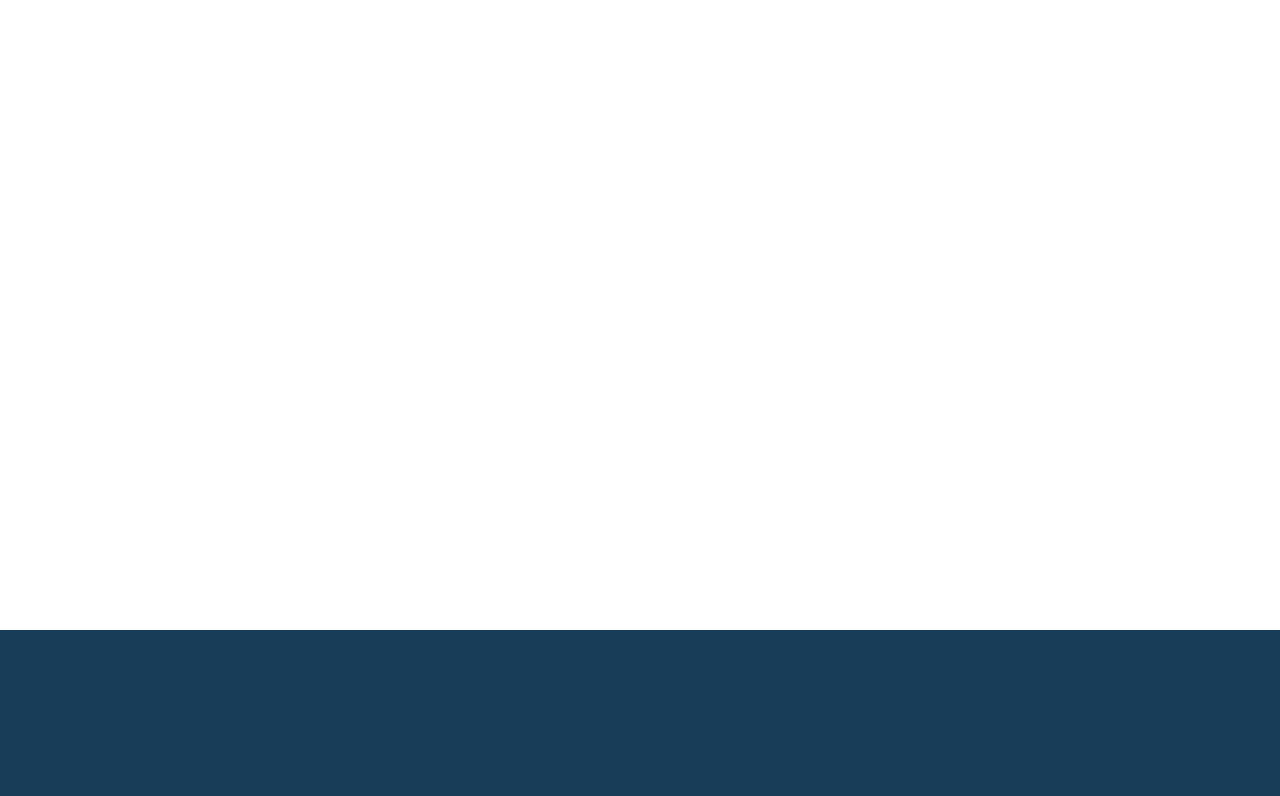
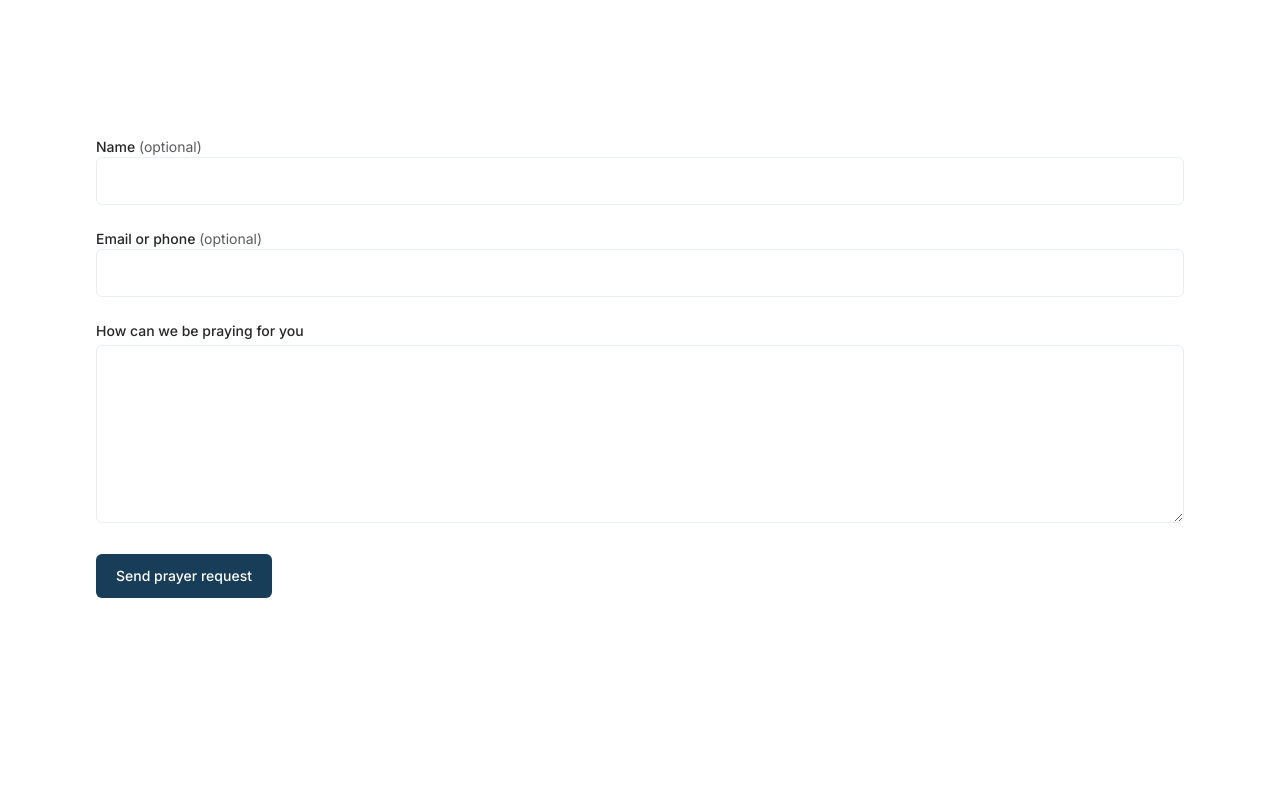
Before and after one commit to aidenkiefer/thrive, a Next.js app: page /get-connected in a window 1280 px wide. Shown: the part 1500-2296 px from the top of the page. Built offline with nearby package versions, Linux system fonts and the light colour scheme.

Commit message:
feat(ops): document seed state and add public prayer form

```diff
--- a/content/pages/get-connected.mdx
+++ b/content/pages/get-connected.mdx
@@ -39,6 +39,15 @@ description: Find a group, pre-register your kids, or let us know if you have an
   </PendingNote>
 </Band>
 
+<Band tone="white" id="prayer">
+  <SectionIntro
+    eyebrow="Prayer"
+    title="Request prayer"
+    lead="Share your request with us. Your name and contact information are optional."
+  />
+  <PrayerForm />
+</Band>
+
 {/* Source: site-info.ts (audited Google Maps embed from the live /im-new/ page) */}
 <Band tone="white" prose={false} id="map">
   <SectionIntro title="Find us" />
--- a/next.config.ts
+++ b/next.config.ts
@@ -29,7 +29,7 @@ const nextConfig: NextConfig = {
       { source: '/teaching', destination: '/sermons', permanent: true },
       { source: '/upcoming-events/:slug', destination: '/events/:slug', permanent: true },
       { source: '/kids', destination: '/kids-youth', permanent: true },
-      { source: '/prayer', destination: '/get-connected', statusCode: 302 },
+      { source: '/prayer', destination: '/get-connected#prayer', statusCode: 302 },
       { source: '/expresso', destination: '/plan-a-visit#services', statusCode: 301 },
       { source: '/volunteering', destination: '/get-connected', statusCode: 302 },
       { source: '/series/:slug', destination: '/sermons/series/:slug', permanent: true },
--- a/src/components/content/mdx-components.tsx
+++ b/src/components/content/mdx-components.tsx
@@ -14,6 +14,7 @@ import { SectionIntro } from './SectionIntro'
 import { Step, StepList } from './StepList'
 import * as Icons from './icons'
 import { NewsletterSignup } from '@/components/forms/NewsletterSignup'
+import { PrayerForm } from '@/components/forms/PrayerForm'
 
 function SmartLink({ href = '', children, ...rest }: ComponentProps<'a'>) {
   if (href.startsWith('/') || href.startsWith('#')) {
@@ -53,5 +54,6 @@ export const mdxComponents = {
   CtaBand,
   Button,
   NewsletterSignup,
+  PrayerForm,
   ...Icons,
 }
--- /dev/null
+++ b/src/components/forms/PrayerForm.tsx
@@ -0,0 +1,148 @@
+'use client'
+
+import { useId, useState, type FormEvent } from 'react'
+import { Button, Input } from '@/components/ui'
+import type { FormResult } from './types'
+
+type Status =
+  | { kind: 'idle' }
+  | { kind: 'submitting' }
+  | { kind: 'sent' }
+  | { kind: 'invalid'; fieldErrors: Record<string, string> }
+  | { kind: 'unavailable' }
+  | { kind: 'network' }
+
+const fieldClass =
+  'mt-1 w-full rounded-md border border-brand-100 bg-neutral-0 px-4 py-2.5 text-neutral-950 placeholder:text-neutral-600 focus-visible:border-brand-600 focus-visible:outline-none focus-visible:ring-2 focus-visible:ring-brand-600 focus-visible:ring-offset-2'
+const labelClass = 'block text-sm font-medium text-neutral-800'
+const errorClass = 'mt-1 text-sm text-red-800'
+
+function readResult(payload: unknown): FormResult | null {
+  if (!payload || typeof payload !== 'object' || Array.isArray(payload)) return null
+  const status = (payload as { status?: unknown }).status
+  if (status === 'sent' || status === 'unavailable') return { status }
+  if (status === 'invalid') {
+    const fieldErrors = (payload as { fieldErrors?: unknown }).fieldErrors
+    if (!fieldErrors || typeof fieldErrors !== 'object' || Array.isArray(fieldErrors)) {
+      return { status: 'invalid', fieldErrors: { form: 'Please check the form and try again.' } }
+    }
+    const cleaned: Record<string, string> = {}
+    for (const [key, value] of Object.entries(fieldErrors)) {
+      if (typeof value === 'string' && value.trim()) cleaned[key] = value
+    }
+    return { status: 'invalid', fieldErrors: cleaned }
+  }
+  return null
+}
+
+export function PrayerForm() {
+  const formId = useId()
+  const [name, setName] = useState('')
+  const [contact, setContact] = useState('')
+  const [request, setRequest] = useState('')
+  const [website, setWebsite] = useState('')
+  const [status, setStatus] = useState<Status>({ kind: 'idle' })
+  const fieldErrors = status.kind === 'invalid' ? status.fieldErrors : {}
+  const errorFor = (field: string) => fieldErrors[field]
+
+  async function onSubmit(event: FormEvent<HTMLFormElement>) {
+    event.preventDefault()
+    if (!request.trim()) {
+      setStatus({ kind: 'invalid', fieldErrors: { request: 'Please enter your prayer request.' } })
+      return
+    }
+    setStatus({ kind: 'submitting' })
+
+    try {
+      const response = await fetch('/api/forms/prayer', {
+        method: 'POST',
+        headers: { 'Content-Type': 'application/json', Accept: 'application/json' },
+        body: JSON.stringify({ name: name.trim(), contact: contact.trim(), request: request.trim(), website }),
+        cache: 'no-store',
+      })
+      let payload: unknown = null
+      try {
+        payload = await response.json()
+      } catch {
+        payload = null
+      }
+      const result = readResult(payload)
+
+      if (response.ok && result?.status === 'sent') {
+        setStatus({ kind: 'sent' })
+        setName('')
+        setContact('')
+        setRequest('')
+        setWebsite('')
+        return
+      }
+      if (response.status === 422 && result?.status === 'invalid') {
+        setStatus({ kind: 'invalid', fieldErrors: result.fieldErrors })
+        return
+      }
+      // A missing registry route, rate limit, or delivery failure is never a success.
+      setStatus({ kind: 'unavailable' })
+    } catch {
+      setStatus({ kind: 'network' })
+    }
+  }
+
+  return (
+    <form className="relative space-y-6" onSubmit={onSubmit} noValidate aria-busy={status.kind === 'submitting'}>
+      <div aria-live="polite" aria-atomic="true" className="space-y-3">
+        {status.kind === 'sent' ? (
+          <p role="status" className="rounded-md border border-green-300 bg-green-50 p-3 text-sm text-green-900">
+            Thanks — your prayer request was sent.
+          </p>
+        ) : null}
+        {status.kind === 'unavailable' ? (
+          <p role="alert" className="rounded-md border border-amber-300 bg-amber-50 p-3 text-sm text-amber-950">
+            We couldn&apos;t send your request right now. Please try again in a few minutes.
+          </p>
+        ) : null}
+        {status.kind === 'network' ? (
+          <p role="alert" className="rounded-md border border-amber-300 bg-amber-50 p-3 text-sm text-amber-950">
+            We couldn&apos;t reach the server. Check your connection and try again.
+          </p>
+        ) : null}
+        {errorFor('form') ? (
+          <p role="alert" className="rounded-md border border-red-300 bg-red-50 p-3 text-sm text-red-800">
+            {errorFor('form')}
+          </p>
+        ) : null}
+      </div>
+
+      <div>
+        <label htmlFor={`${formId}-name`} className={labelClass}>Name <span className="font-normal text-neutral-600">(optional)</span></label>
+        <Input id={`${formId}-name`} name="name" autoComplete="name" value={name} onChange={event => setName(event.target.value)}
+          aria-invalid={Boolean(errorFor('name'))} aria-describedby={errorFor('name') ? `${formId}-name-error` : undefined} />
+        {errorFor('name') ? <p id={`${formId}-name-error`} role="alert" className={errorClass}>{errorFor('name')}</p> : null}
+      </div>
+
+      <div>
+        <label htmlFor={`${formId}-contact`} className={labelClass}>Email or phone <span className="font-normal text-neutral-600">(optional)</span></label>
+        <Input id={`${formId}-contact`} name="contact" type="text" value={contact} onChange={event => setContact(event.target.value)}
+          aria-invalid={Boolean(errorFor('contact'))} aria-describedby={errorFor('contact') ? `${formId}-contact-error` : undefined} />
+        {errorFor('contact') ? <p id={`${formId}-contact-error`} role="alert" className={errorClass}>{errorFor('contact')}</p> : null}
+      </div>
+
+      <div>
+        <label htmlFor={`${formId}-request`} className={labelClass}>How can we be praying for you</label>
+        <textarea id={`${formId}-request`} name="request" rows={6} required value={request}
+          onChange={event => setRequest(event.target.value)} className={fieldClass}
+          aria-invalid={Boolean(errorFor('request'))} aria-describedby={errorFor('request') ? `${formId}-request-error` : undefined} />
+        {errorFor('request') ? <p id={`${formId}-request-error`} role="alert" className={errorClass}>{errorFor('request')}</p> : null}
+      </div>
+
+      <div className="absolute -left-[9999px] top-auto h-px w-px overflow-hidden" aria-hidden="true">
+        <label htmlFor={`${formId}-website`}>Website</label>
+        <input id={`${formId}-website`} name="website" type="text" tabIndex={-1} autoComplete="off"
+          value={website} onChange={event => setWebsite(event.target.value)} />
+      </div>
+
+      <Button type="submit" variant="primary" disabled={status.kind === 'submitting'}>
+        {status.kind === 'submitting' ? 'Sending…' : 'Send prayer request'}
+      </Button>
+    </form>
+  )
+}
--- a/src/components/forms/index.ts
+++ b/src/components/forms/index.ts
@@ -2,3 +2,4 @@ export { FeedbackForm } from './FeedbackForm'
 export type { FeedbackFormProps } from './FeedbackForm'
 export type { FeedbackCategory, FeedbackFields, FormResult } from './types'
 export { NewsletterSignup } from './NewsletterSignup'
+export { PrayerForm } from './PrayerForm'
```
Also changed, not shown: tests/redirects/redirect-manifest.ts (+1 -1 lines), 4 other files (tests, documents, lock files or other folders).
